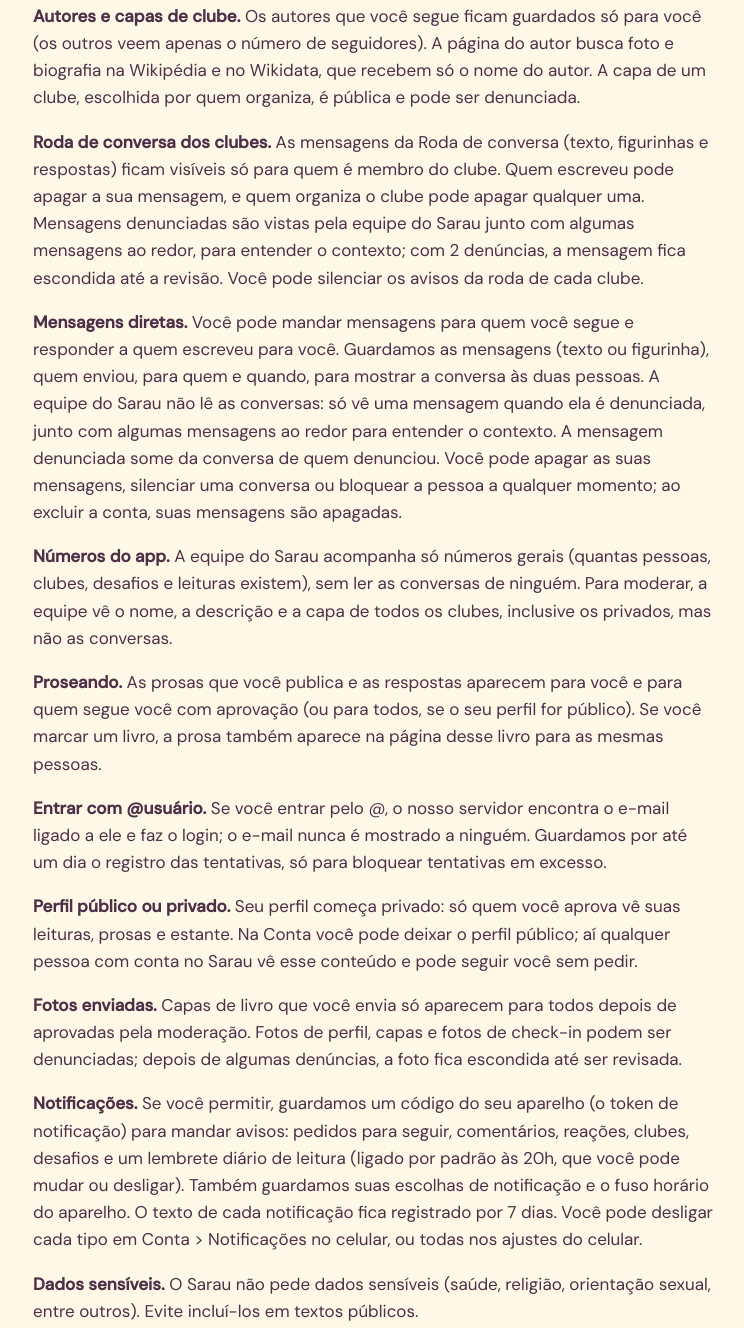
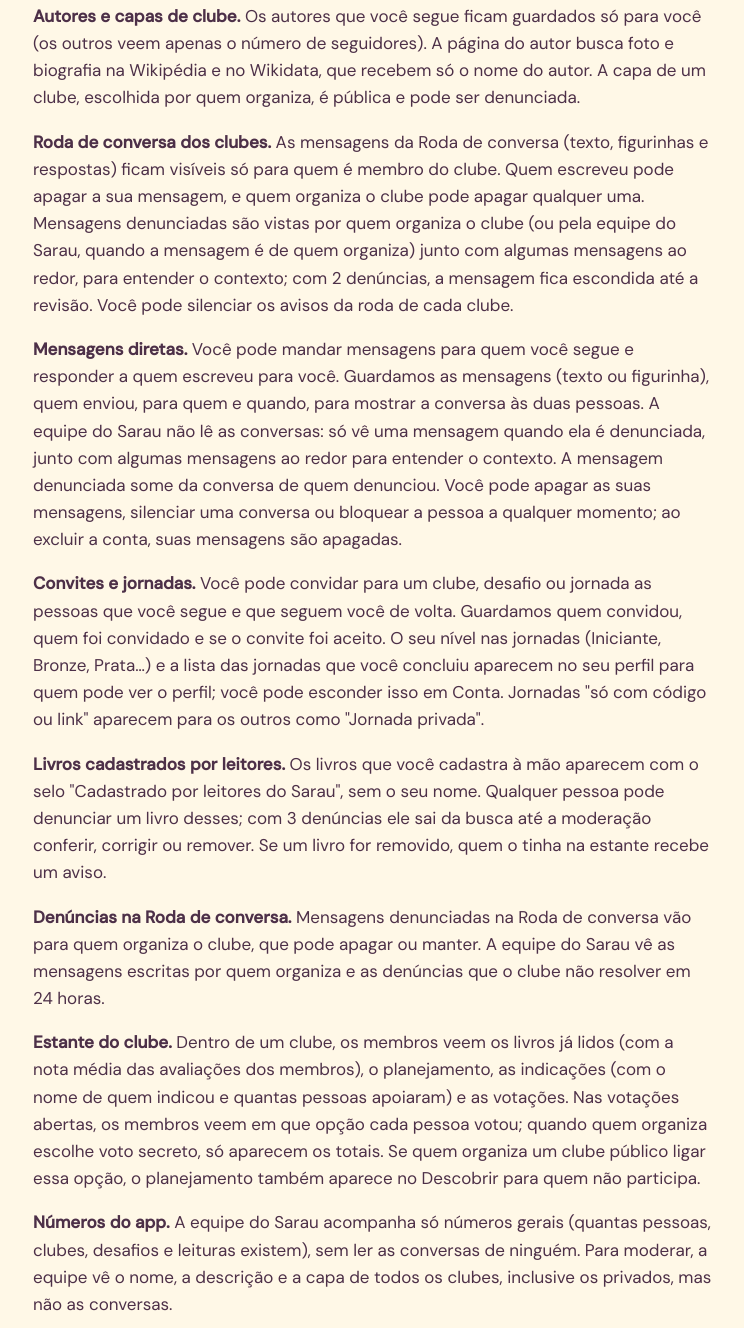
Before and after one commit to Netalianne/sarau-site, a plain HTML site: page privacidade.html in a window 1280 px wide. Shown: the part 3416-4744 px from the top of the page, without its empty margins (267-1011 px from the left). Drawn offline with Linux system fonts and the light colour scheme; a web font is replaced by a local one.

Commit message:
Add files via upload

```diff
--- a/privacidade.html
+++ b/privacidade.html
@@ -42,8 +42,12 @@
 <p><strong>Estatísticas e compatibilidade.</strong> Suas estatísticas e a sua retrospectiva são calculadas a partir da sua estante e dos seus registros, e só você vê (a não ser que compartilhe o card). A compatibilidade literária só aparece para quem já pode ver o seu perfil e quando a sua estante está visível: mostra a porcentagem e os livros, gêneros e autores em comum, nunca as páginas.</p>
 <p><strong>Compartilhar nas redes.</strong> Você pode transformar alguns momentos em uma imagem para stories e status (retrospectiva, resumo do mês, meta, desafio, selo de jornada, livro terminado ou em leitura, cartão do perfil, compatibilidade e convite de clube). A imagem é montada no seu próprio aparelho e só sai dele quando você toca em Compartilhar e escolhe para onde enviar. Ela mostra o seu @ e os dados daquele card. O Sarau não guarda essas imagens. No card de compatibilidade aparecem o @ e a foto da outra pessoa: compartilhe só se ela concordar. O código de convite de um clube fechado só aparece no card de quem organiza o clube.</p>
 <p><strong>Autores e capas de clube.</strong> Os autores que você segue ficam guardados só para você (os outros veem apenas o número de seguidores). A página do autor busca foto e biografia na Wikipédia e no Wikidata, que recebem só o nome do autor. A capa de um clube, escolhida por quem organiza, é pública e pode ser denunciada.</p>
-<p><strong>Roda de conversa dos clubes.</strong> As mensagens da Roda de conversa (texto, figurinhas e respostas) ficam visíveis só para quem é membro do clube. Quem escreveu pode apagar a sua mensagem, e quem organiza o clube pode apagar qualquer uma. Mensagens denunciadas são vistas pela equipe do Sarau junto com algumas mensagens ao redor, para entender o contexto; com 2 denúncias, a mensagem fica escondida até a revisão. Você pode silenciar os avisos da roda de cada clube.</p>
+<p><strong>Roda de conversa dos clubes.</strong> As mensagens da Roda de conversa (texto, figurinhas e respostas) ficam visíveis só para quem é membro do clube. Quem escreveu pode apagar a sua mensagem, e quem organiza o clube pode apagar qualquer uma. Mensagens denunciadas são vistas por quem organiza o clube (ou pela equipe do Sarau, quando a mensagem é de quem organiza) junto com algumas mensagens ao redor, para entender o contexto; com 2 denúncias, a mensagem fica escondida até a revisão. Você pode silenciar os avisos da roda de cada clube.</p>
 <p><strong>Mensagens diretas.</strong> Você pode mandar mensagens para quem você segue e responder a quem escreveu para você. Guardamos as mensagens (texto ou figurinha), quem enviou, para quem e quando, para mostrar a conversa às duas pessoas. A equipe do Sarau não lê as conversas: só vê uma mensagem quando ela é denunciada, junto com algumas mensagens ao redor para entender o contexto. A mensagem denunciada some da conversa de quem denunciou. Você pode apagar as suas mensagens, silenciar uma conversa ou bloquear a pessoa a qualquer momento; ao excluir a conta, suas mensagens são apagadas.</p>
+<p><strong>Convites e jornadas.</strong> Você pode convidar para um clube, desafio ou jornada as pessoas que você segue e que seguem você de volta. Guardamos quem convidou, quem foi convidado e se o convite foi aceito. O seu nível nas jornadas (Iniciante, Bronze, Prata…) e a lista das jornadas que você concluiu aparecem no seu perfil para quem pode ver o perfil; você pode esconder isso em Conta. Jornadas "só com código ou link" aparecem para os outros como "Jornada privada".</p>
+<p><strong>Livros cadastrados por leitores.</strong> Os livros que você cadastra à mão aparecem com o selo "Cadastrado por leitores do Sarau", sem o seu nome. Qualquer pessoa pode denunciar um livro desses; com 3 denúncias ele sai da busca até a moderação conferir, corrigir ou remover. Se um livro for removido, quem o tinha na estante recebe um aviso.</p>
+<p><strong>Denúncias na Roda de conversa.</strong> Mensagens denunciadas na Roda de conversa vão para quem organiza o clube, que pode apagar ou manter. A equipe do Sarau vê as mensagens escritas por quem organiza e as denúncias que o clube não resolver em 24 horas.</p>
+<p><strong>Estante do clube.</strong> Dentro de um clube, os membros veem os livros já lidos (com a nota média das avaliações dos membros), o planejamento, as indicações (com o nome de quem indicou e quantas pessoas apoiaram) e as votações. Nas votações abertas, os membros veem em que opção cada pessoa votou; quando quem organiza escolhe voto secreto, só aparecem os totais. Se quem organiza um clube público ligar essa opção, o planejamento também aparece no Descobrir para quem não participa.</p>
 <p><strong>Números do app.</strong> A equipe do Sarau acompanha só números gerais (quantas pessoas, clubes, desafios e leituras existem), sem ler as conversas de ninguém. Para moderar, a equipe vê o nome, a descrição e a capa de todos os clubes, inclusive os privados, mas não as conversas.</p>
 <p><strong>Proseando.</strong> As prosas que você publica e as respostas aparecem para você e para quem segue você com aprovação (ou para todos, se o seu perfil for público). Se você marcar um livro, a prosa também aparece na página desse livro para as mesmas pessoas.</p>
 <p><strong>Entrar com @usuário.</strong> Se você entrar pelo @, o nosso servidor encontra o e-mail ligado a ele e faz o login; o e-mail nunca é mostrado a ninguém. Guardamos por até um dia o registro das tentativas, só para bloquear tentativas em excesso.</p>
```
Also changed, not shown: termos.html (+2 -1 lines).
